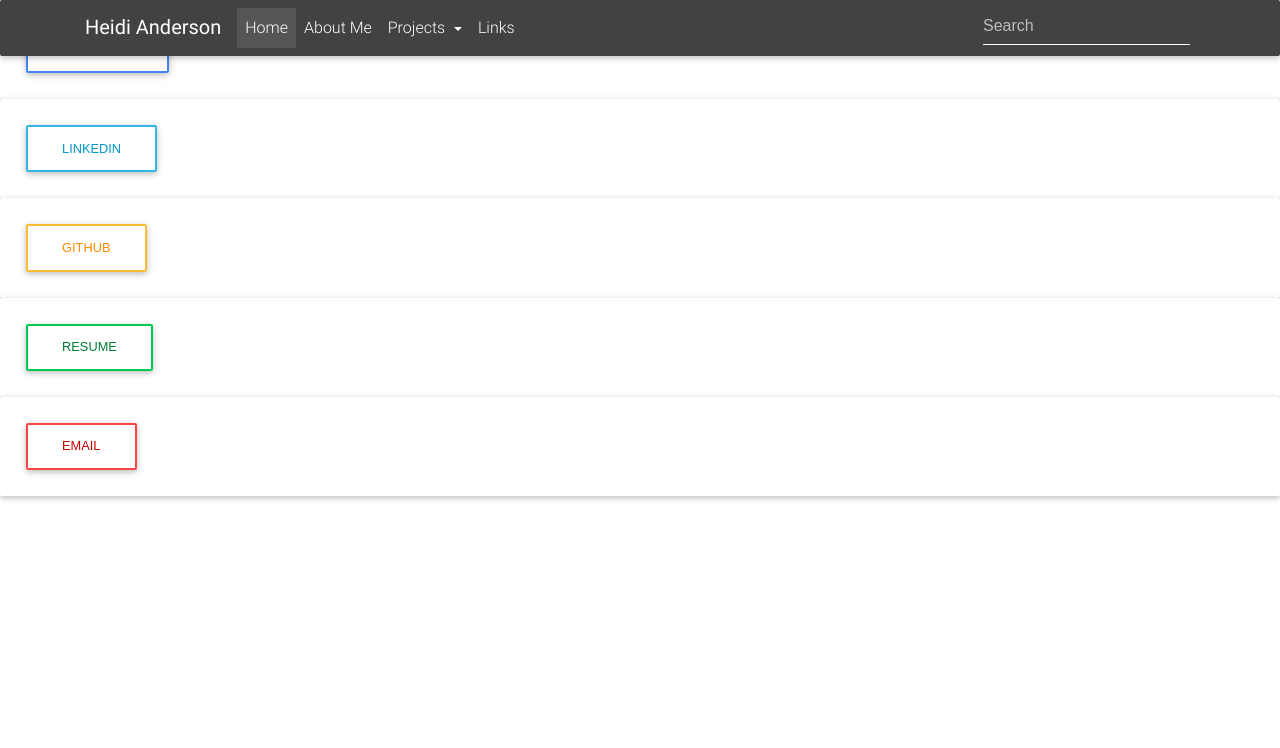
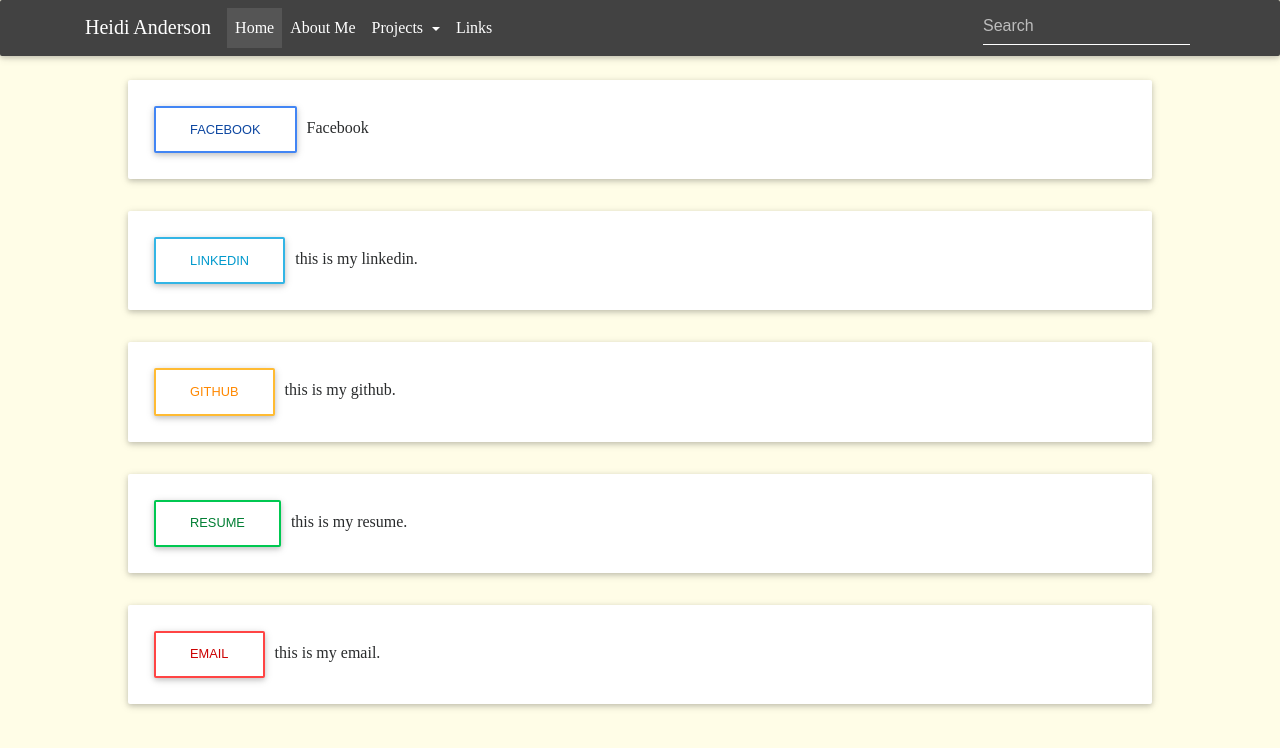
Before and after one commit to PacificWord70/pw-v1, a PHP site: page /links.html in a window 1280 px wide. Shown: the top 748 px of the page. Run offline with PHP 8.4, Linux system fonts and the light colour scheme; some libraries are stand-ins or nearby versions.

Commit message:
link page looking better

```diff
--- a/css/style.css
+++ b/css/style.css
@@ -3,6 +3,15 @@ body{
     background-color: #FFFDE7;
     font-family: "Bookman Old Style";
     margin: 80px 0rem 0rem 0rem;
+}
+
+#large-links{
+    margin: 5% 10% 5% 10%;
+    text-align: left;
+}
+
+.card{
+    margin-bottom: 2rem;
 }
 
 #title{
--- a/links.html
+++ b/links.html
@@ -13,7 +13,7 @@
     <!-- Material Design Bootstrap -->
     <link href="css/mdb.min.css" rel="stylesheet">
     <!-- Your custom styles (optional) -->
-    <link href="css/links.css" rel="stylesheet">
+    <link href="css/style.css" rel="stylesheet">
 </head>
 
 <body>
@@ -64,30 +64,35 @@
 
 
     <div>
-        <div id = "link-button-group">
+        <div id = "large-links">
             <div class="card">
-                <a class="card-block" href="https://www.facebook.com/June3425">
-                    <button type="button" id = "link-buttons" class="btn btn-outline-primary waves-effect">facebook</button>
+                <a class="card-block">
+                    <button  href="https://www.facebook.com/June3425" type="button" id = "link-buttons" class="btn btn-outline-primary waves-effect">facebook</button>
+                    Facebook
                 </a>
             </div>
             <div class="card">
-                <a class="card-block" href="https://www.linkedin.com/in/heidi-anderson-b7b06613b/">
-                    <button type="button" id = "link-buttons" class="btn btn-outline-info waves-effect">linkedin</button>
+                <a class="card-block">
+                    <button href="https://www.linkedin.com/in/heidi-anderson-b7b06613b/" type="button" id = "link-buttons" class="btn btn-outline-info waves-effect">linkedin</button>
+                    this is my linkedin.
                 </a>
             </div>
             <div class="card">
-                <a class="card-block" href="https://github.com/PacificWord70">
-                    <button type="button" id = "link-buttons" class="btn btn-outline-warning waves-effect">github</button>
+                <a class="card-block">
+                    <button href="https://github.com/PacificWord70" type="button" id = "link-buttons" class="btn btn-outline-warning waves-effect">github</button>
+                    this is my github.
                 </a>
             </div>
             <div class="card">
-                <a class="card-block" href="HeidiAndersonResume.pdf">
-                    <button type="button" id = "link-buttons" class="btn btn-outline-success waves-effect">resume</button>
+                <a class="card-block">
+                    <button href="HeidiAndersonResume.pdf" type="button" id = "link-buttons" class="btn btn-outline-success waves-effect">resume</button>
+                    this is my resume.
                 </a>
             </div>
             <div class="card">
-                <a class="card-block" href="mailto:heidianderson3@comcast.net?Subject=Hello%20Heidi">
-                    <button type="button" id = "link-buttons" class="btn btn-outline-danger waves-effect">email</button>
+                <a class="card-block">
+                    <button href="mailto:heidianderson3@comcast.net?Subject=Hello%20Heidi" type="button" id = "link-buttons" class="btn btn-outline-danger waves-effect">email</button>
+                    this is my email.
                 </a>
             </div>
         </div>
```
Also changed, not shown: links.css (deleted, +0 -11 lines).
